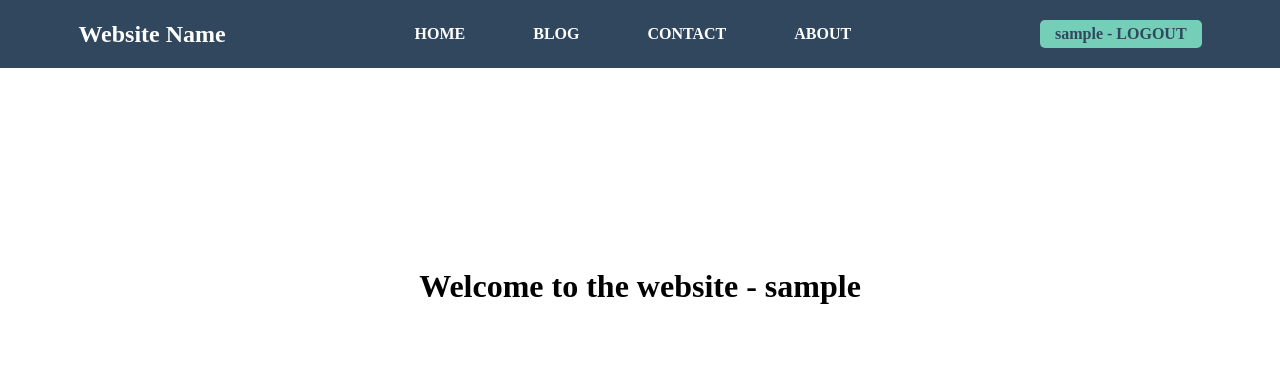
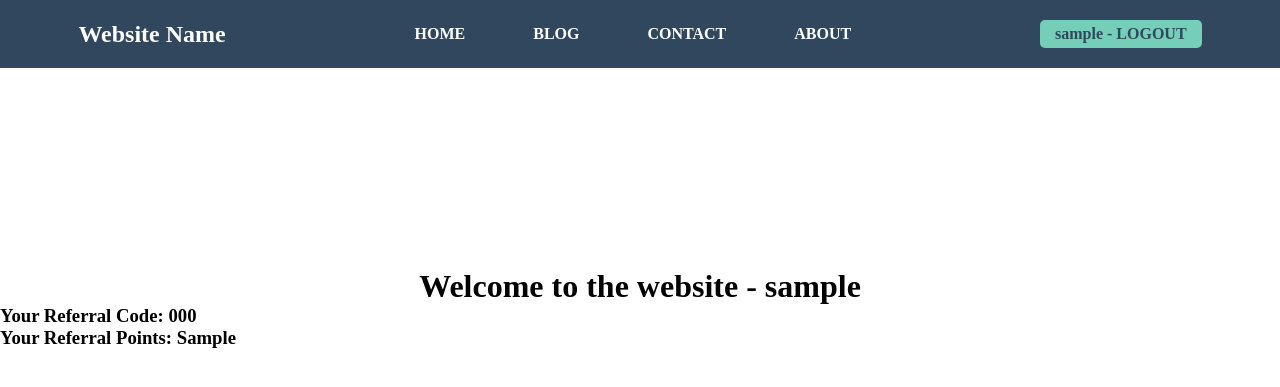
Before and after one commit to gaurav-sarage/php-mysql-projects-list, a PHP site: page /index.php in a window 1280 px wide. Shown: the top 387 px of the page. Run offline with PHP 8.4, Linux system fonts and the light colour scheme; the visitor is signed in with stand-in values (Sample User, id 1); tables that the repository leaves empty or names only in its code hold one stand-in row (values such as "Sample post").

Commit message:
added code to display referral code and referral points once the user logs in the website

```diff
--- a/referral-system/index.php
+++ b/referral-system/index.php
@@ -142,12 +142,19 @@
         if (isset($_SESSION['logged_in']) && $_SESSION['logged_in'] == true)
         {
             echo"
-                <h1
-                    style='text-align: center; margin-top: 200px;'
-                >
+                <h1 style='text-align: center; margin-top: 200px;'                >
                     Welcome to the website - $_SESSION[username]
                 </h1>
             ";
+
+            $query = "SELECT * FROM `registered_users` WHERE `user_name` = '$_SESSION[username]'";
+
+            $result = mysqli_query($conn, $query);
+            $result_fetch = mysqli_fetch_assoc($result);
+
+            echo "<h3 class='box'> Your Referral Code: $result_fetch[referral_code]</h3>";
+
+            echo "<h3 class='box'> Your Referral Points: $result_fetch[referral_point]</h3>";
         }
 
     ?>
```
